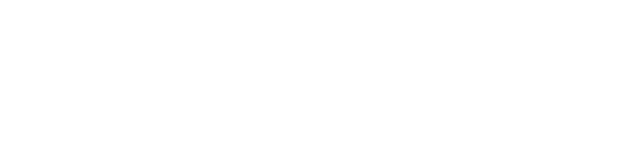
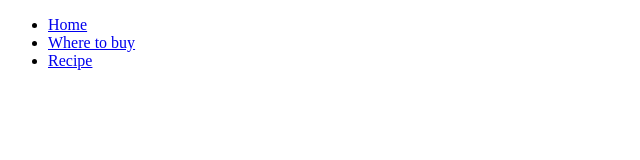
Before and after one commit to EmilyKral/favourite_food, a plain HTML site: page index.html in a window 1280 px wide. Shown: the whole page, without its empty margins (0-640 px from the left). Drawn offline with Linux system fonts and the light colour scheme.

Commit message:
made nav bar

```diff
--- a/index.html
+++ b/index.html
@@ -7,6 +7,14 @@
     <title>Document</title>
 </head>
 <body>
-
+    <header>
+        <nav>
+            <ul>
+                <li> <a href="#">Home</a> </li>
+                <li> <a href="./places_to_buy.html">Where to buy</a></li>
+                <li> <a href="./recipe.html">Recipe</a></li>
+            </ul>
+        </nav>
+    </header>
 </body>
 </html>
```
Also changed, not shown: places_to_buy.html (+9 -1 lines), recipe.html (+9 -1 lines).
